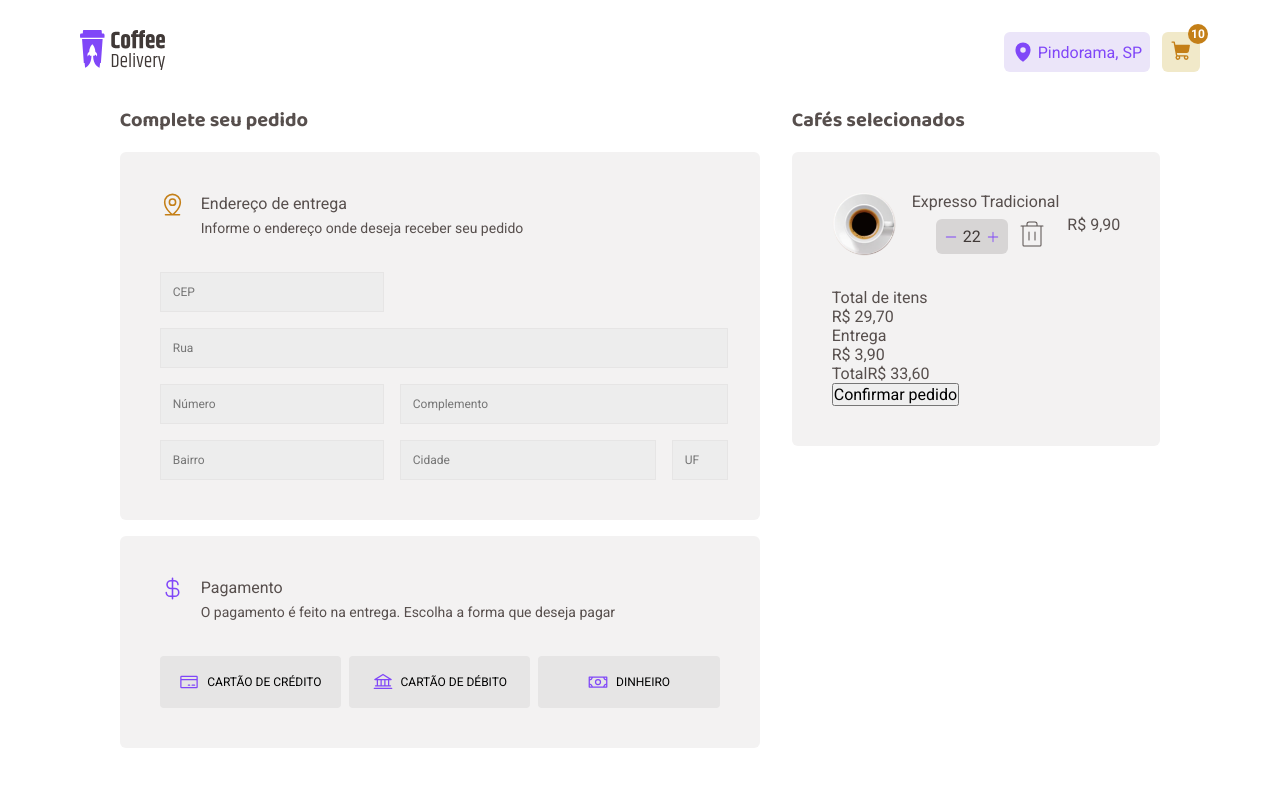
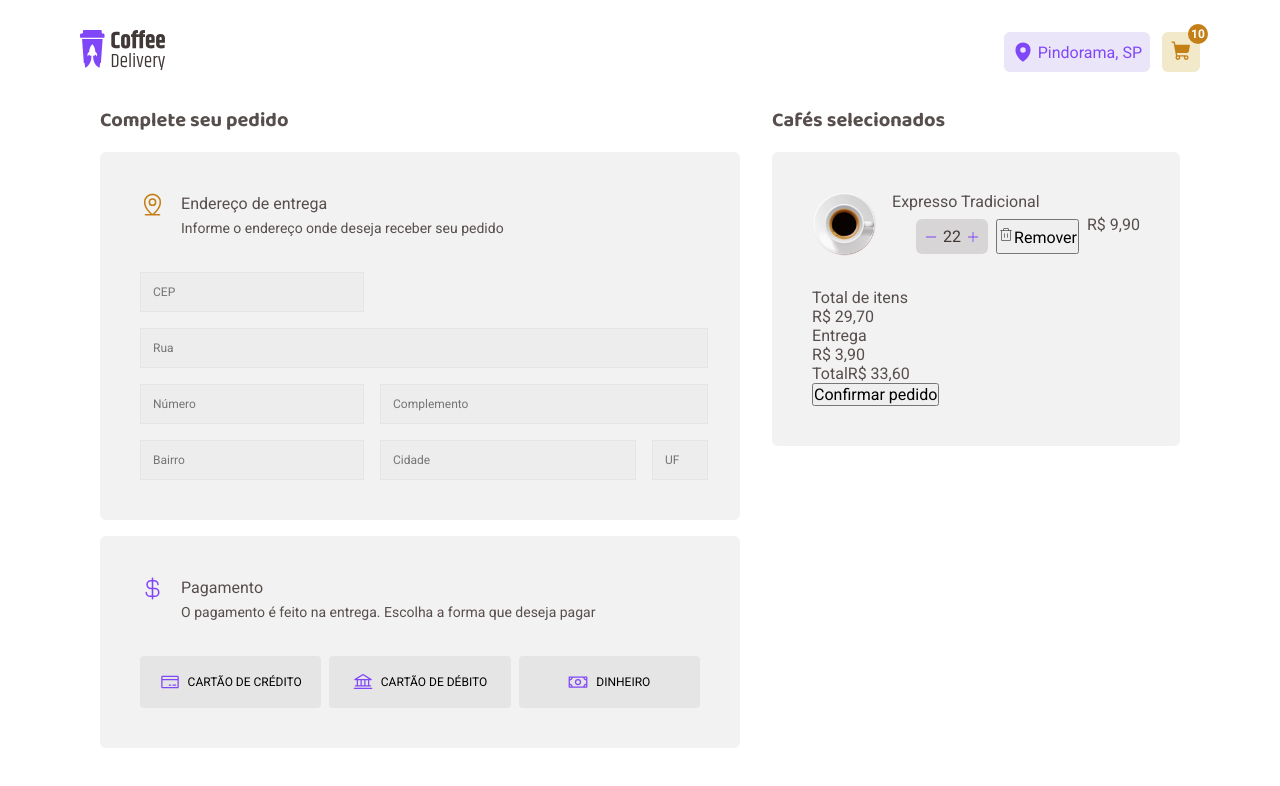
Before and after one commit to juninho15830/coffee-delivery, a React (Vite) app: page /checkout in a window 1280 px wide. Shown: the top 786 px of the page. Built offline with nearby package versions, Linux system fonts and the light colour scheme.

Commit message:
update form

```diff
--- a/src/components/Form/index.tsx
+++ b/src/components/Form/index.tsx
@@ -67,15 +67,15 @@ export function CheckoutForm() {
                         <PaymentButtonsContainer>
                             <button>
                                 <CreditCard size={20} color={theme.colors['purple-500']}/>
-                                <p>CARTÃO DE CRÉDITO</p>
+                                <span>CARTÃO DE CRÉDITO</span>
                             </button>
                             <button>
                                 <Bank size={20} color={theme.colors['purple-500']}/>
-                                <p>CARTÃO DE DÉBITO</p>
+                                <span>CARTÃO DE DÉBITO</span>
                             </button>
                             <button>
                                 <Money size={20} color={theme.colors['purple-500']}/>
-                                <p>DINHEIRO</p>
+                                <span>DINHEIRO</span>
                             </button>
                         </PaymentButtonsContainer>
                     </PaymentContainer>
@@ -98,7 +98,10 @@ export function CheckoutForm() {
                                                 <Plus size={14} />
                                             </button>
                                         </CounterContainer>
-                                        <Trash size={32} weight="thin" />
+                                        <button>
+                                            <Trash size={16} weight="thin" />
+                                            <span>Remover</span>
+                                        </button>
                                     </ButtonsCheckContainer>
                                 </div>
                             </div>
--- a/src/components/Form/styles.ts
+++ b/src/components/Form/styles.ts
@@ -210,6 +210,7 @@ export const CheckContainer = styled.div`
    > div > div {
     display: flex;
     flex-direction: column;
+
     gap: 0.5rem;
    }
 `
```
